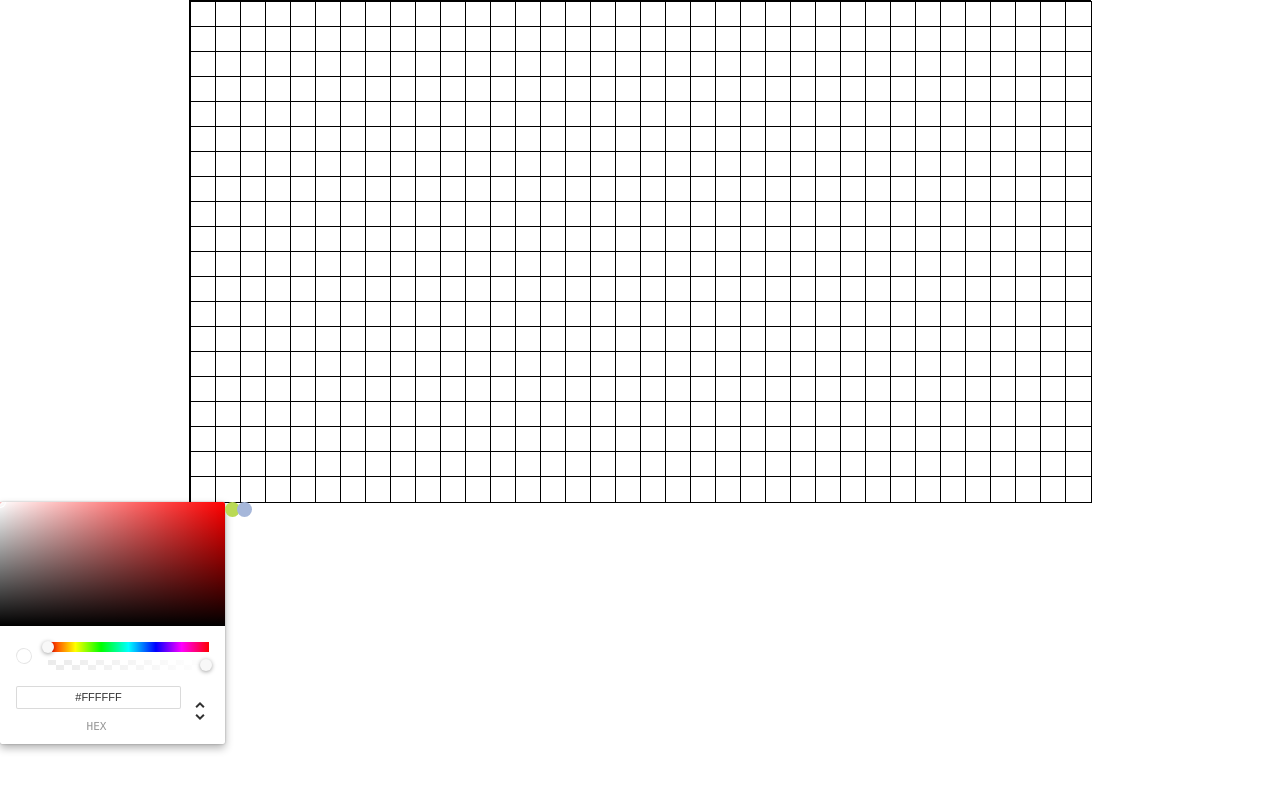
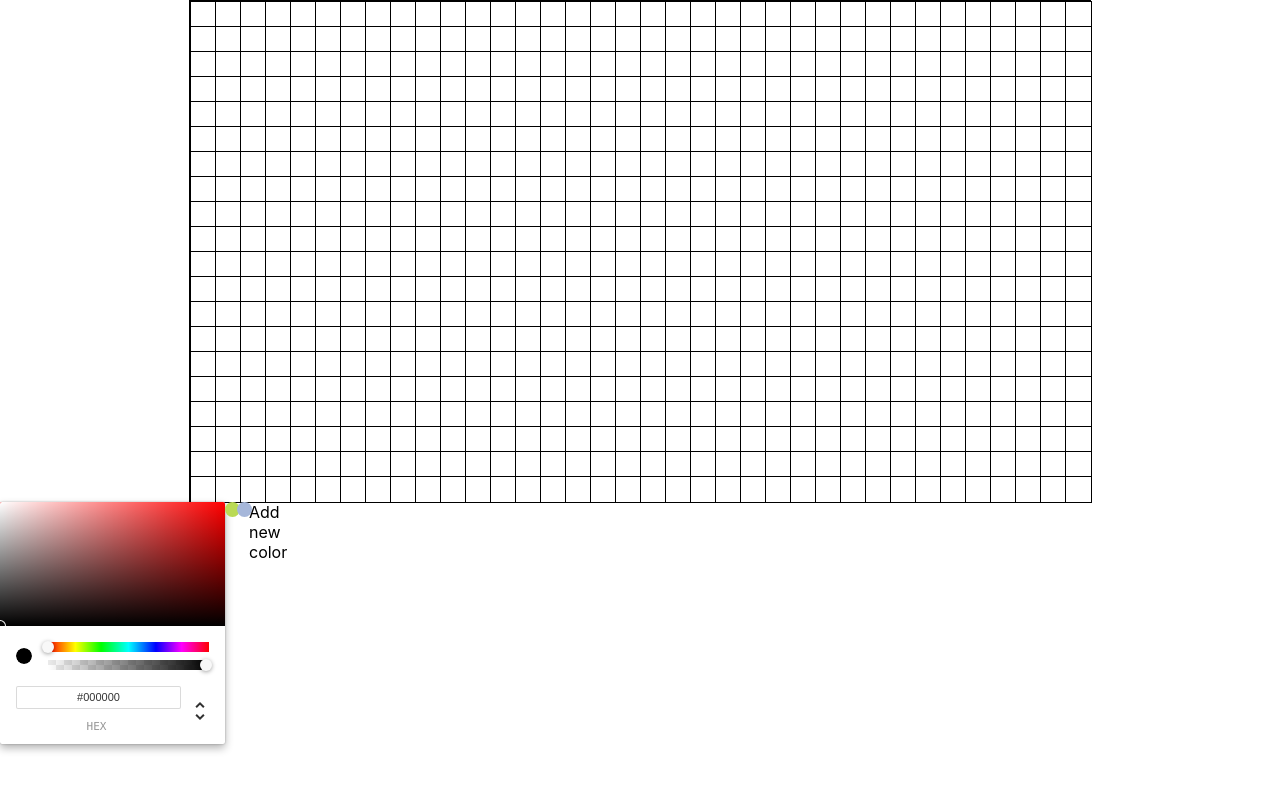
Before and after one commit to Revlisc/pixelart, a React (Create React App) app: page / in a window 1280 px wide. Shown: the top 790 px of the page. Built offline with nearby package versions, Linux system fonts and the light colour scheme.

Commit message:
color scheme picker

```diff
--- a/src/Components/DrawingWindow/DrawingWindow.js
+++ b/src/Components/DrawingWindow/DrawingWindow.js
@@ -15,23 +15,39 @@ const getWindowDimentions = () => {
 
 const CanvasSizePicker = () => {};
 
-const ColorPicker = ({ handleColorChange }) => {
-  const [color, setColor] = useState("#fff");
+const ColorPicker = ({ handleColorChange, addNewColor }) => {
+  const [color, setColor] = useState("");
   //color picker is a controlled component, when state changes, pass the color value to the parent state selectedColor
   useEffect(() => {
-    handleColorChange(color);
+    handleColorChange && handleColorChange(color);
+    addNewColor && addNewColor(color);
   }, [color]);
 
   return <ChromePicker color={color} onChangeComplete={(color) => setColor(color.hex)} />;
 };
 
-const ColorScheme = () => {
+const ColorScheme = ({ handleColorChange }) => {
   const [pallete, setPallete] = useState(["#bada55", "#A6B7DA"]);
+  const [showColorPicker, setShowColorPicker] = useState(false);
+
+  const addNewColor = (color) => {
+    setPallete([...pallete, color]);
+  };
+
   return (
     <div className='color-pallete'>
       {pallete.map((color) => {
-        return <div className='color-item' style={{ backgroundColor: `${color}` }}></div>;
+        return (
+          <div
+            className='color-item'
+            style={{ backgroundColor: `${color}` }}
+            onClick={() => handleColorChange(color)}></div>
+        );
       })}
+      <div className='add-new-color' onClick={() => setShowColorPicker(!showColorPicker)}>
+        Add new color
+      </div>
+      {showColorPicker && <ColorPicker addNewColor={addNewColor} />}
     </div>
   );
 };
@@ -101,7 +117,7 @@ const DrawingWindow = () => {
       </div>
       <div className='colors-container'>
         <ColorPicker handleColorChange={handleColorChange} />
-        <ColorScheme />
+        <ColorScheme handleColorChange={handleColorChange} />
       </div>
     </Fragment>
   );
```
